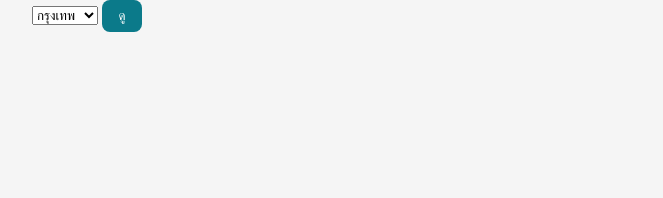
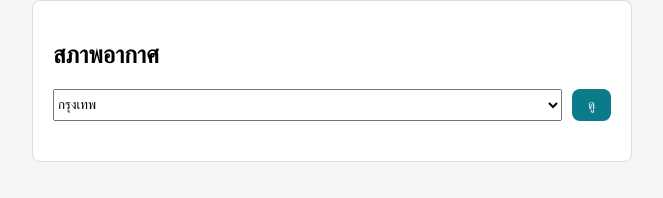
Before and after one commit to Microvave/FirstZero, a plain HTML site: page weather-app/index.html in a window 1280 px wide. Shown: the whole page, without its empty margins (308-971 px from the left). Drawn offline with Linux system fonts and the light colour scheme.

Commit message:
feat: update HTML structure and enhance CSS styling for better layout

```diff
--- a/weather-app/index.html
+++ b/weather-app/index.html
@@ -7,6 +7,9 @@
     <link rel="stylesheet" href="style.css">
   </head>
   <body>
+  <section>
+  <h1>สภาพอากาศ</h1>
+  <div class="input-row">
     <select id="city-select">
       <option value="bangkok">กรุงเทพ</option>
       <option value="chiangmai">เชียงใหม่</option>
@@ -14,8 +17,9 @@
       <option value="khonkaen">ขอนแก่น</option>
     </select>
     <button id="show-btn">ดู</button>
+    </div>
     <p id="result"></p>
-
+  </section>
     <script src="script.js"></script>
   </body>
 </html>
--- a/weather-app/style.css
+++ b/weather-app/style.css
@@ -3,7 +3,6 @@ section {
   padding: 20px;
   border: 1px solid #dddddd;
   border-radius: 8px;
-  display: flex;
 }
 
 body {
@@ -20,4 +19,19 @@ button {
   color: white;
   padding: 8px 16px;
   border-radius: 8px;
+  cursor: pointer;
 }
+
+#result{
+  font-size: 20px;
+  text-align: center;
+}
+
+.input-row{
+  display: flex;
+  gap: 10px;
+}
+
+select{
+  flex:1;
+}
```
